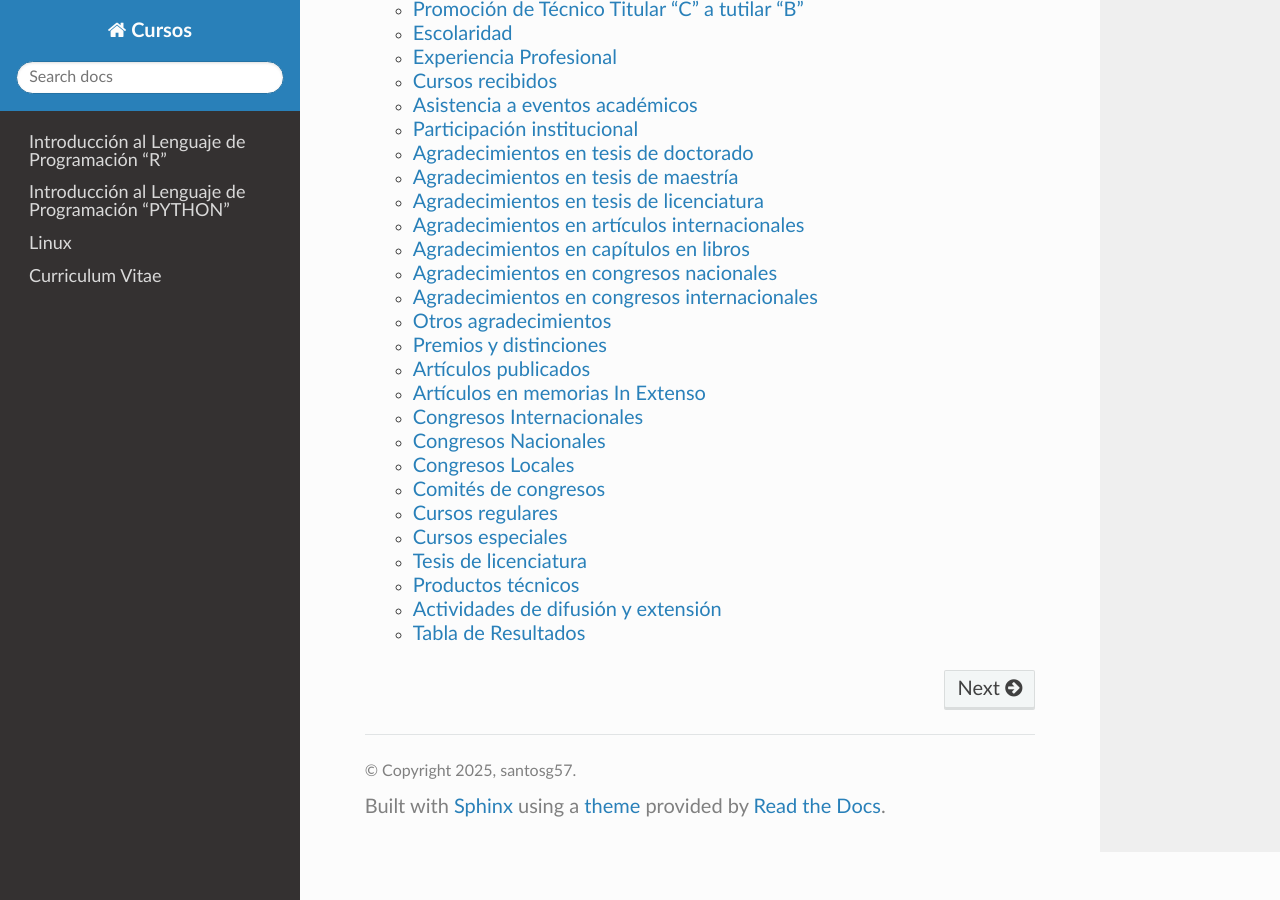
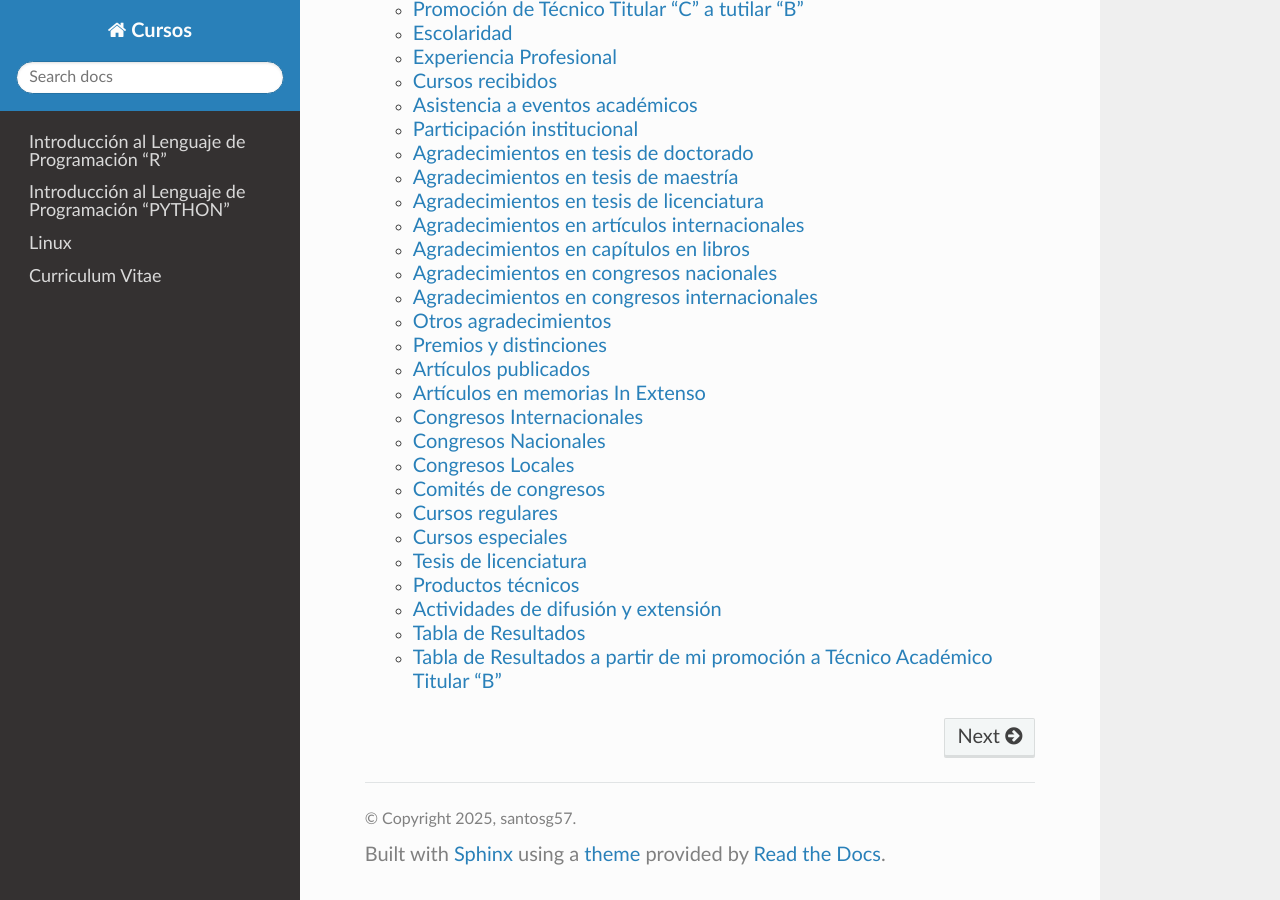
Before and after one commit to matecom57/santosg57-temarios, a Sphinx documentation site: the page built from docs/source/index.rst, in a window 1280 px wide and 900 px high, scrolled down 792 px. Built offline with Sphinx 7.4.7 and the Read the Docs theme 3.1.0, drawn with Linux system fonts in a browser that asks for light colours; part of the change alters nothing that is shown.

```diff
--- a/docs/source/CV_2026/index2.rst
+++ b/docs/source/CV_2026/index2.rst
@@ -33,3 +33,4 @@ Curriculum Vitae
    produc_acde
    acti_dif_ext
    tabla_resultados
+   tabla_resultados_despues_2006
--- /dev/null
+++ b/docs/source/CV_2026/tabla_resultados_despues_2006.rst
@@ -0,0 +1,54 @@
+Tabla de Resultados a partir de mi promoción a Técnico Académico Titular "B"
+=============================================================================
+
+
+.. list-table:: Resultados en estos 30 años
+   :header-rows: 1
+   :widths: 70 20
+
+   * - Rubro
+     - Cantidad
+   * - Asistencia a eventos académicos
+     - 4
+   * - Participación institucional
+     - 0
+   * - Agradecimientos en tesis de doctorado
+     - 19
+   * - Agradecimientos en tesis de maestría
+     - 27
+   * - Agradecimientos en tesis de licenciatura
+     - 6
+   * - Agradecimientos en artículos internacionales
+     - 68
+   * - Agradecimientos en capítulos en libros
+     - 1
+   * - Agradecimientos en congresos nacionales
+     - 5
+   * - Agradecimientos en congresos internacionales
+     - 33
+   * - Otros agradecimientos
+     - 57
+   * - Premios y distinciones
+     - 0
+   * - Artículos publicados
+     - 12
+   * - Artículos en memorias In Extenso
+     - 0
+   * - Congresos Internacionales
+     - 17
+   * - Congresos Nacionales
+     - 9
+   * - Congresos Locales
+     - 9
+   * - Comités de congresos
+     - 0
+   * - Cursos regulares
+     - 27
+   * - Cursos especiales
+     - 20
+   * - Tesis de licenciatura
+     - 3
+   * - Productos técnicos
+     - 1
+   * - Actividades de difusión y extensión
+     - 9
```
